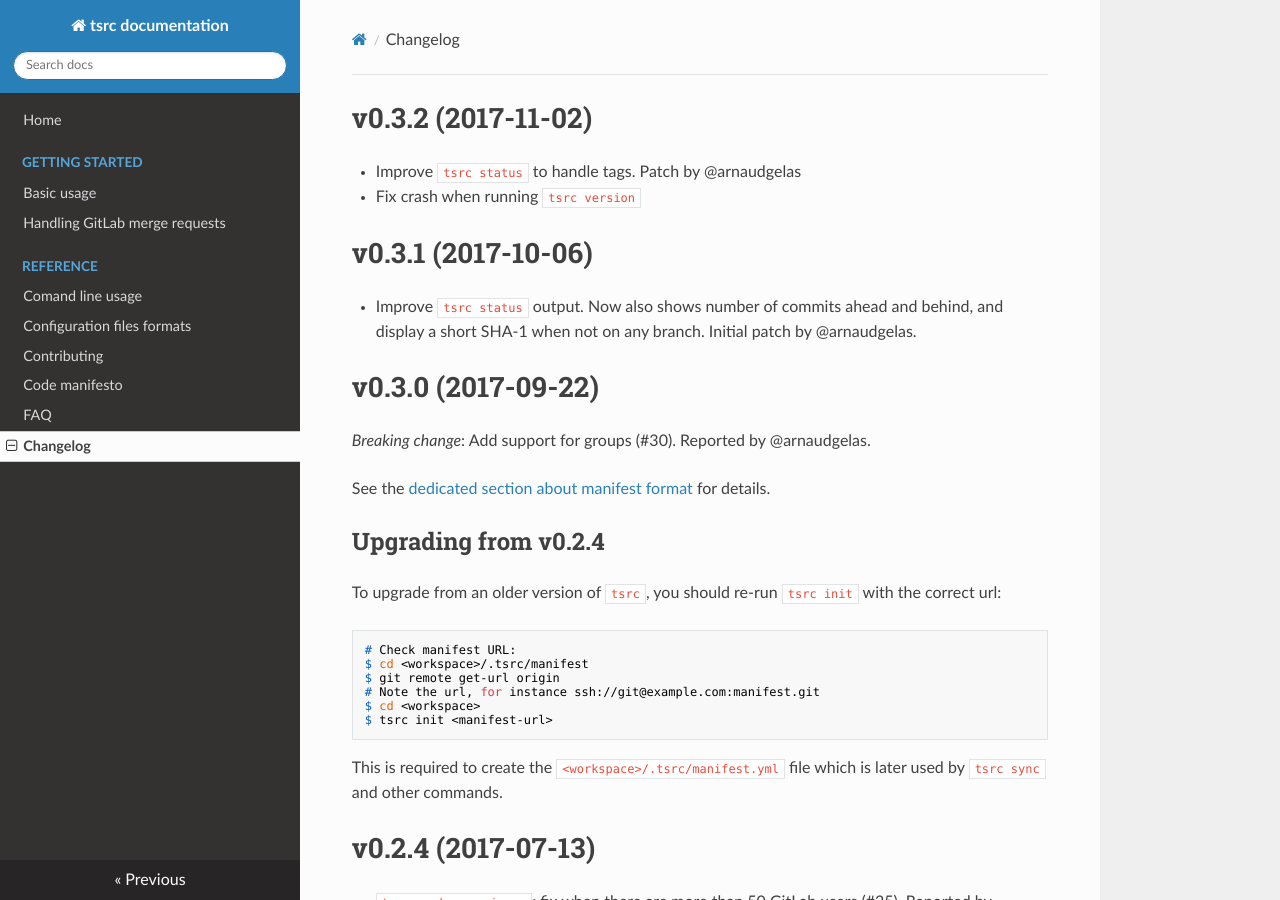
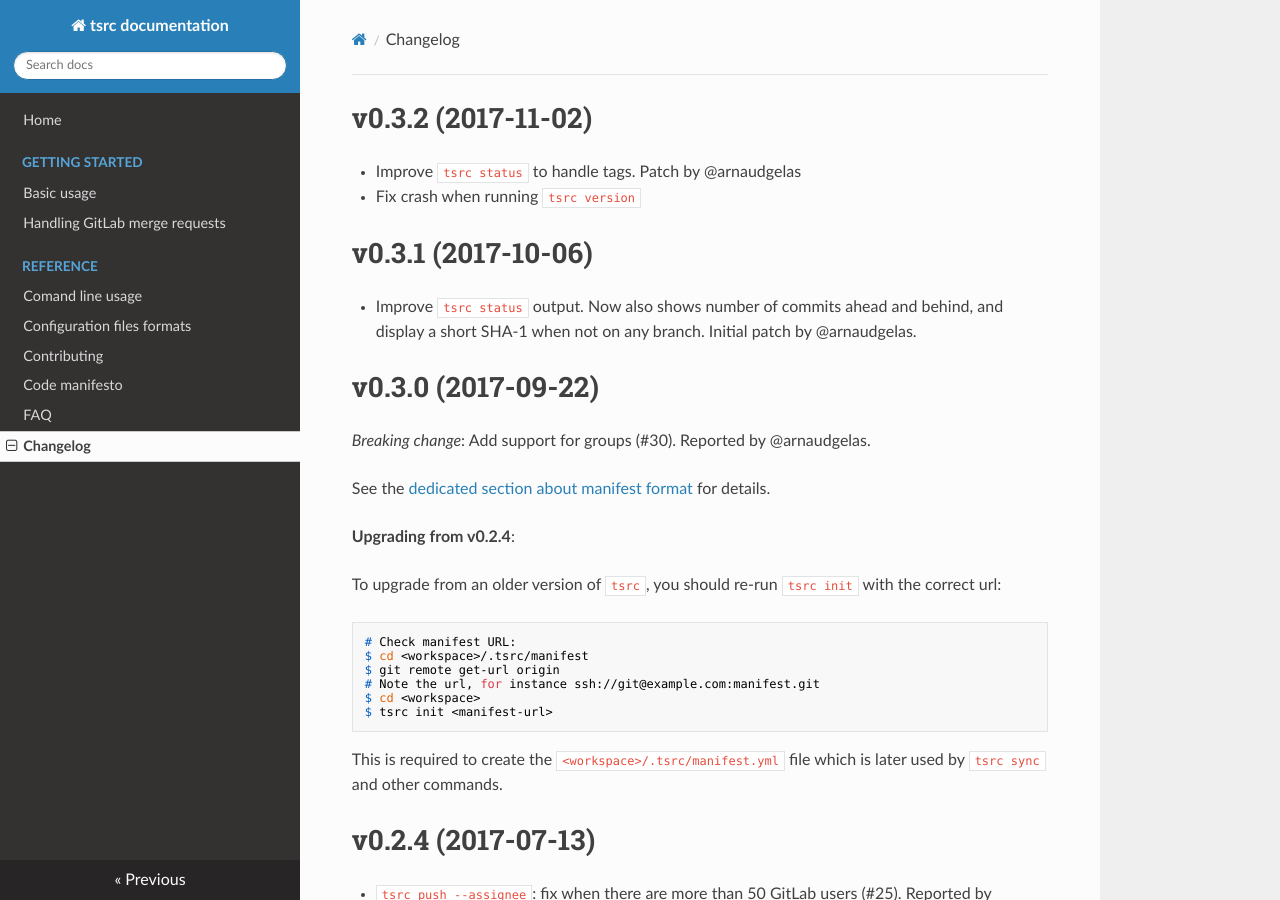
Before and after one commit to your-tools/tsrc, an MkDocs documentation site: the page built from docs/changelog.md, in a window 1280 px wide and 900 px high. Built offline with MkDocs 1.6.1, drawn with Linux system fonts in a browser that asks for light colours; nearby versions of some CDN libraries; old or Windows-style settings are respelled for this version of MkDocs.

```diff
--- a/docs/changelog.md
+++ b/docs/changelog.md
@@ -14,7 +14,7 @@
 
 See the [dedicated section about manifest format](ref/formats.md#groups) for details.
 
-## Upgrading from v0.2.4
+**Upgrading from v0.2.4**:
 
 To upgrade from an older version of `tsrc`, you should re-run `tsrc init` with the correct url:
 
```
